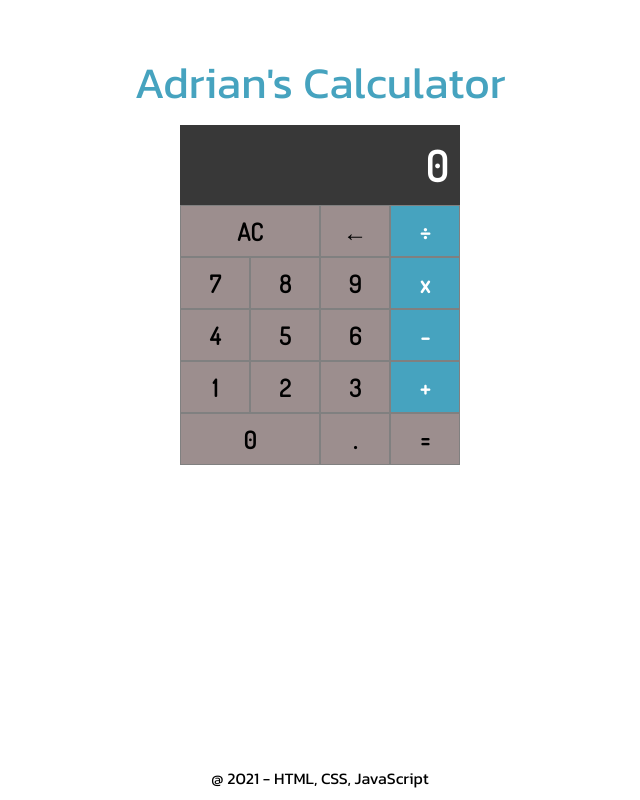
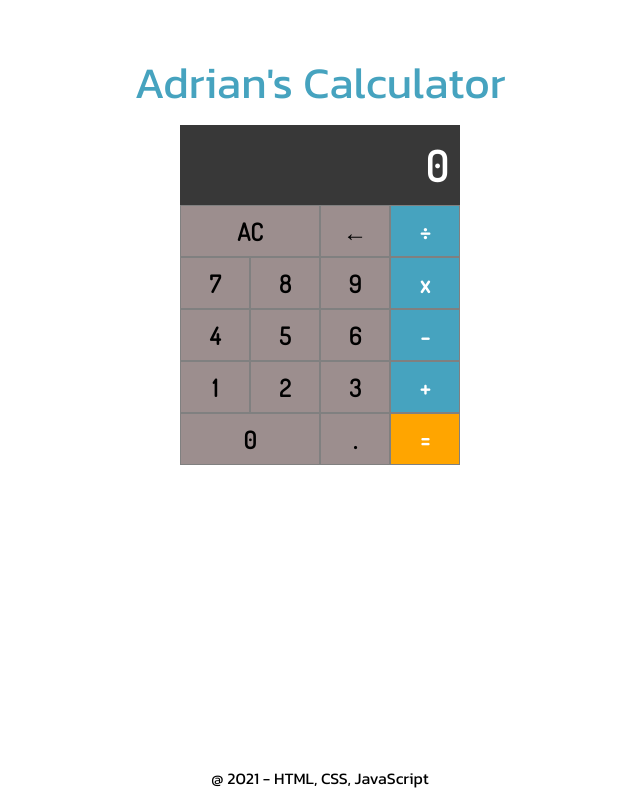
Before and after one commit to Adriantutuianu/Calculator-app-JavaScript, a plain HTML site: page index.html in a window 1280 px wide. Shown: the whole page, without its empty margins (320-960 px from the left). Drawn offline with Linux system fonts and the light colour scheme.

Commit message:
styled equal button

```diff
--- a/style.css
+++ b/style.css
@@ -94,6 +94,14 @@ footer {
   cursor: default;
 }
 
+.content div.equal {
+  background-color: var(--secondary-color);
+  color: white;
+}
+.content div.equal:active {
+  background-color: var(--dark-grey);
+}
+
 /* Content buttons  */
 
 .content div.result {
```
